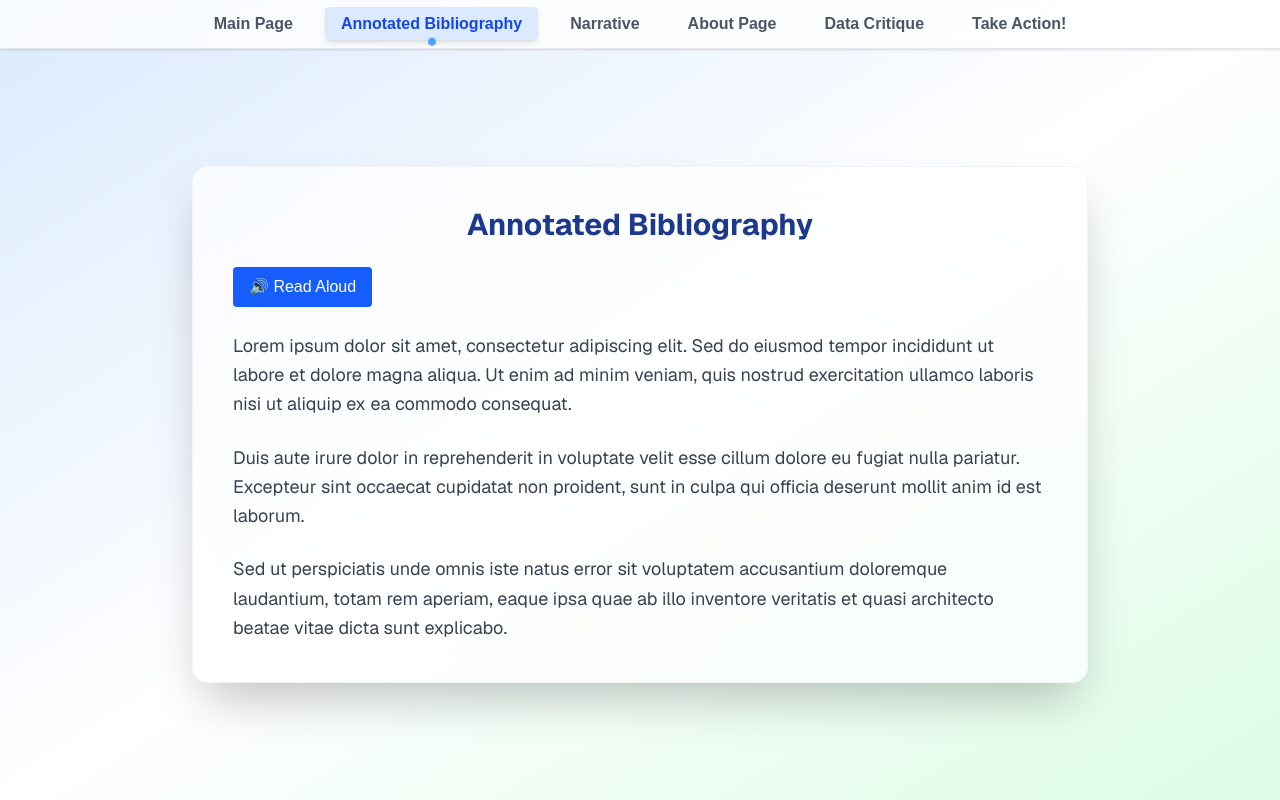
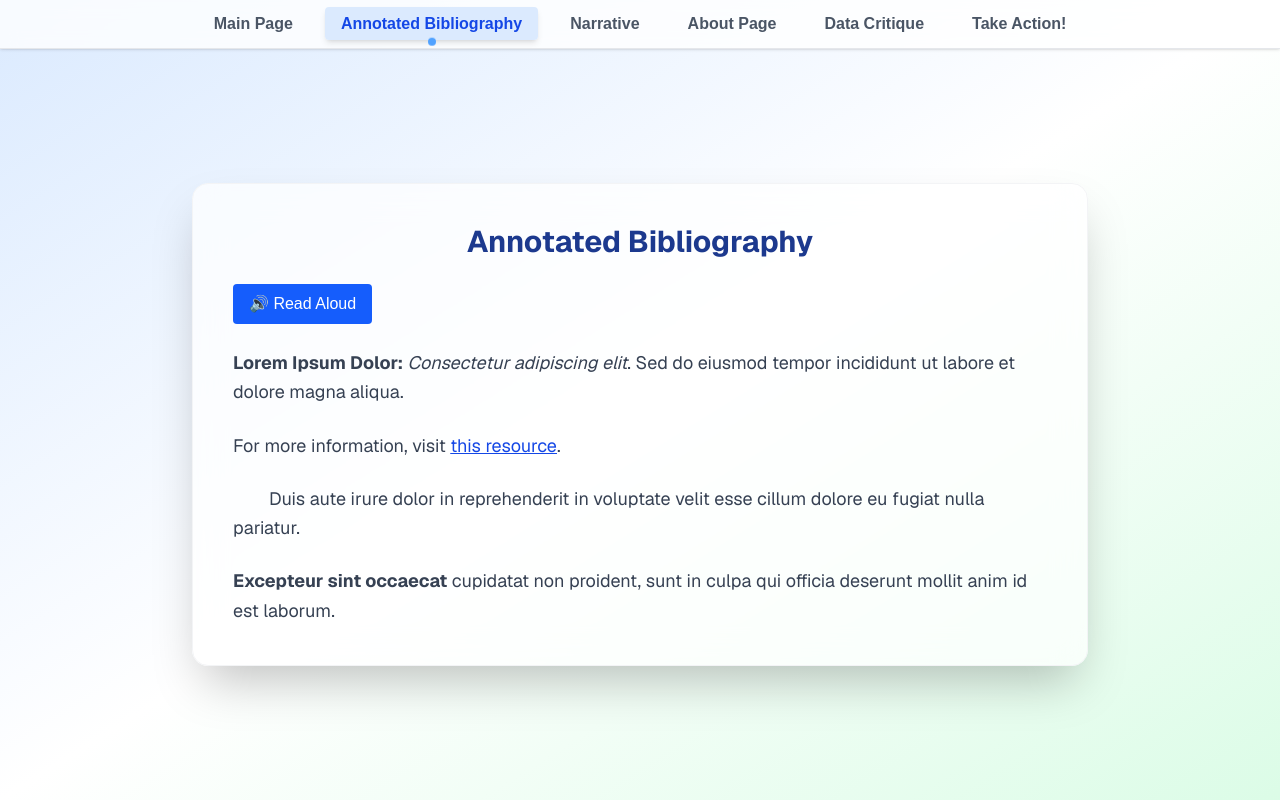
Before and after one commit to JayYeung/ghost-forest-frontend, a Next.js app: page /annotated-bibliography in a window 1280 px wide. Built offline with nearby package versions, Linux system fonts and the light colour scheme.

Commit message:
verify that it works for bold/italics/hyperlinks

```diff
--- a/src/app/annotated-bibliography/page.tsx
+++ b/src/app/annotated-bibliography/page.tsx
@@ -26,25 +26,33 @@ export default function AnnotatedBibliography() {
                         style={{ fontFamily: "var(--font-geist-sans)" }}
                     >
                         <p className="text-lg leading-relaxed">
-                            Lorem ipsum dolor sit amet, consectetur adipiscing
-                            elit. Sed do eiusmod tempor incididunt ut labore et
-                            dolore magna aliqua. Ut enim ad minim veniam, quis
-                            nostrud exercitation ullamco laboris nisi ut aliquip
-                            ex ea commodo consequat.
+                            <strong>Lorem Ipsum Dolor:</strong>{" "}
+                            <em>Consectetur adipiscing elit</em>. Sed do eiusmod
+                            tempor incididunt ut labore et dolore magna aliqua.
                         </p>
                         <p className="text-lg leading-relaxed">
+                            For more information, visit{" "}
+                            <a
+                                href="https://example.com"
+                                className="text-blue-700 underline"
+                                target="_blank"
+                                rel="noopener noreferrer"
+                            >
+                                this resource
+                            </a>
+                            .
+                        </p>
+                        <p
+                            className="text-lg leading-relaxed"
+                            style={{ textIndent: "2em" }}
+                        >
                             Duis aute irure dolor in reprehenderit in voluptate
                             velit esse cillum dolore eu fugiat nulla pariatur.
-                            Excepteur sint occaecat cupidatat non proident, sunt
-                            in culpa qui officia deserunt mollit anim id est
-                            laborum.
                         </p>
                         <p className="text-lg leading-relaxed">
-                            Sed ut perspiciatis unde omnis iste natus error sit
-                            voluptatem accusantium doloremque laudantium, totam
-                            rem aperiam, eaque ipsa quae ab illo inventore
-                            veritatis et quasi architecto beatae vitae dicta
-                            sunt explicabo.
+                            <b>Excepteur sint occaecat</b> cupidatat non
+                            proident, sunt in culpa qui officia deserunt mollit
+                            anim id est laborum.
                         </p>
                     </div>
                 </section>
```
